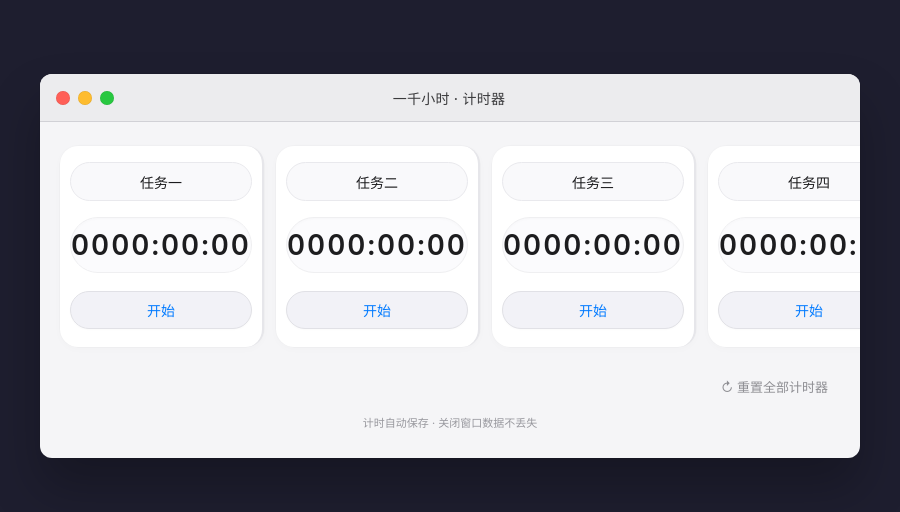
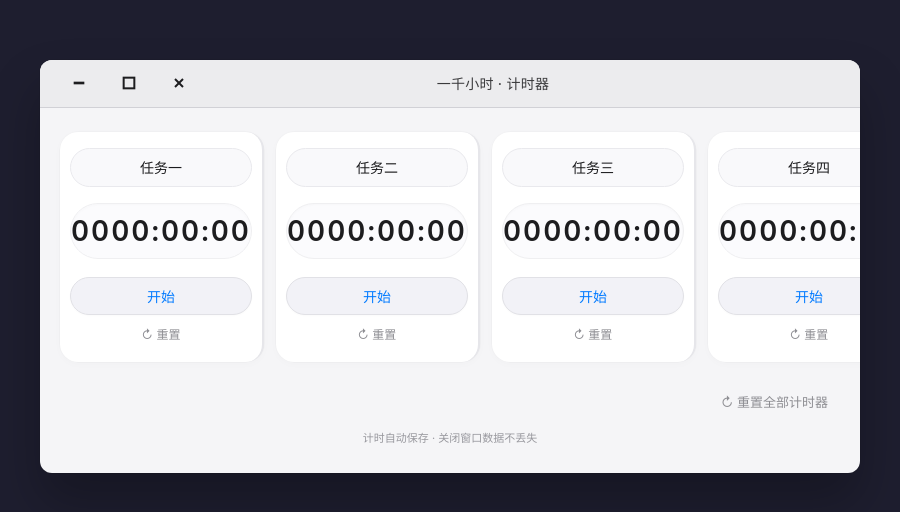
Before and after one commit to augunstus-ai/timer, an Electron app: page index.html in a window 900 px wide. Shown: the part 134-646 px from the top of the page. Drawn offline with Linux system fonts and the light colour scheme.

Commit message:
Update index.html

```diff
--- a/index.html
+++ b/index.html
@@ -40,31 +40,54 @@
             padding: 0 16px;
             border-bottom: 1px solid #d1d1d6;
             user-select: none;
-            -webkit-app-region: drag;  /* 可拖拽窗口 */
+            -webkit-app-region: drag;
         }
 
-        .traffic-lights {
-            display: flex;
-            gap: 8px;
+        /* 新增：整个窗口顶部区域都可拖拽 */
+        body {
+            -webkit-app-region: drag;
+        }
+
+        /* 新增：内容区域不可拖拽，否则无法点击按钮 */
+        .content, .timer-card, input, button, .time-display, .reset-single {
             -webkit-app-region: no-drag;
         }
 
-        .light {
-            width: 14px;
-            height: 14px;
-            border-radius: 50%;
-            cursor: pointer;
-            transition: filter 0.15s;
-            box-shadow: inset 0 0 0 0.5px rgba(0,0,0,0.1);
+        .window-controls {
+            display: flex;
+            gap: 4px;
+            -webkit-app-region: no-drag;
         }
 
-        .light:hover {
-            filter: brightness(0.9);
+        .win-btn {
+            width: 46px;
+            height: 32px;
+            display: flex;
+            align-items: center;
+            justify-content: center;
+            background: transparent;
+            border: none;
+            border-radius: 4px;
+            cursor: pointer;
+            color: #1d1d1f;
+            font-size: 16px;
+            transition: background 0.1s;
         }
 
-        .close { background: #ff5f57; }
-        .minimize { background: #febc2e; }
-        .maximize { background: #28c840; }
+        .win-btn:hover {
+            background: rgba(0, 0, 0, 0.06);
+        }
+
+        .win-btn.close-btn:hover {
+            background: #c42b1c;
+            color: white;
+        }
+
+        .win-btn svg {
+            width: 16px;
+            height: 16px;
+            fill: currentColor;
+        }
 
         .window-title {
             font-size: 14px;
@@ -210,15 +233,39 @@
             color: #98989e;
             text-align: center;
         }
+
+        /* ===== 新增：单独重置按钮样式 ===== */
+        .reset-single {
+            background: transparent;
+            border: none;
+            color: #8e8e93;
+            font-size: 12px;
+            padding: 6px 0 2px;
+            cursor: pointer;
+            width: 100%;
+            text-align: center;
+            transition: color 0.1s;
+            margin-top: 4px;
+        }
+
+        .reset-single:hover {
+            color: #ff3b30;
+        }
     </style>
 </head>
 <body>
 <div class="window">
     <div class="title-bar">
-        <div class="traffic-lights">
-            <div class="light close" id="closeBtn" title="关闭"></div>
-            <div class="light minimize" id="minimizeBtn" title="最小化"></div>
-            <div class="light maximize" id="maximizeBtn" title="最大化"></div>
+        <div class="window-controls">
+            <button class="win-btn" id="minimizeBtn" title="最小化">
+                <svg viewBox="0 0 12 12"><rect x="2" y="5" width="8" height="2"/></svg>
+            </button>
+            <button class="win-btn" id="maximizeBtn" title="最大化">
+                <svg viewBox="0 0 12 12"><rect x="2" y="2" width="8" height="8" fill="none" stroke="currentColor" stroke-width="1.5"/></svg>
+            </button>
+            <button class="win-btn close-btn" id="closeBtn" title="关闭">
+                <svg viewBox="0 0 12 12"><line x1="3" y1="3" x2="9" y2="9" stroke="currentColor" stroke-width="1.5"/><line x1="9" y1="3" x2="3" y2="9" stroke="currentColor" stroke-width="1.5"/></svg>
+            </button>
         </div>
         <div class="window-title">一千小时 · 计时器</div>
         <div class="spacer"></div>
@@ -344,9 +391,15 @@
 
                 btnGroup.appendChild(toggleBtn);
 
+                // 新增：创建单独重置按钮
+                const resetSingleBtn = document.createElement('button');
+                resetSingleBtn.className = 'reset-single';
+                resetSingleBtn.textContent = '↻ 重置';
+
                 card.appendChild(input);
                 card.appendChild(timeDisplay);
                 card.appendChild(btnGroup);
+                card.appendChild(resetSingleBtn);  // 新增这一行
                 grid.appendChild(card);
 
                 timerElements[idx] = {
@@ -374,6 +427,21 @@
                     }
                     saveToStorage();
                     updateDisplay(idx);
+                });
+
+                resetSingleBtn.addEventListener('click', () => {
+                    if (!confirm(`确定重置"${timers[idx].name}"的计时进度？`)) return;
+
+                    if (timers[idx].isRunning) {
+                        pauseTimer(idx);
+                    }
+
+                    timers[idx].hours = 0;
+                    timers[idx].minutes = 0;
+                    timers[idx].seconds = 0;
+
+                    updateDisplay(idx);
+                    saveToStorage();
                 });
             });
 
```
